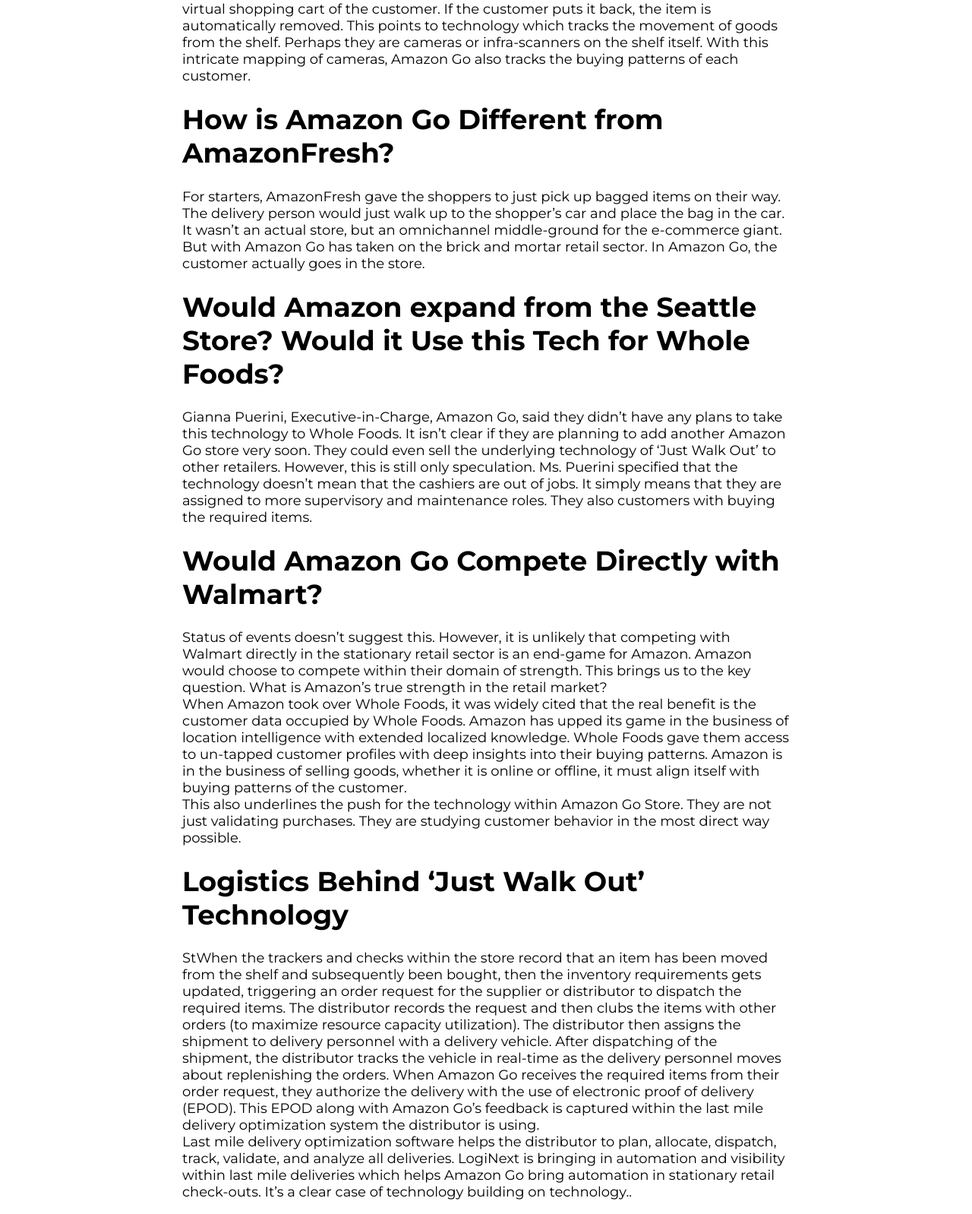
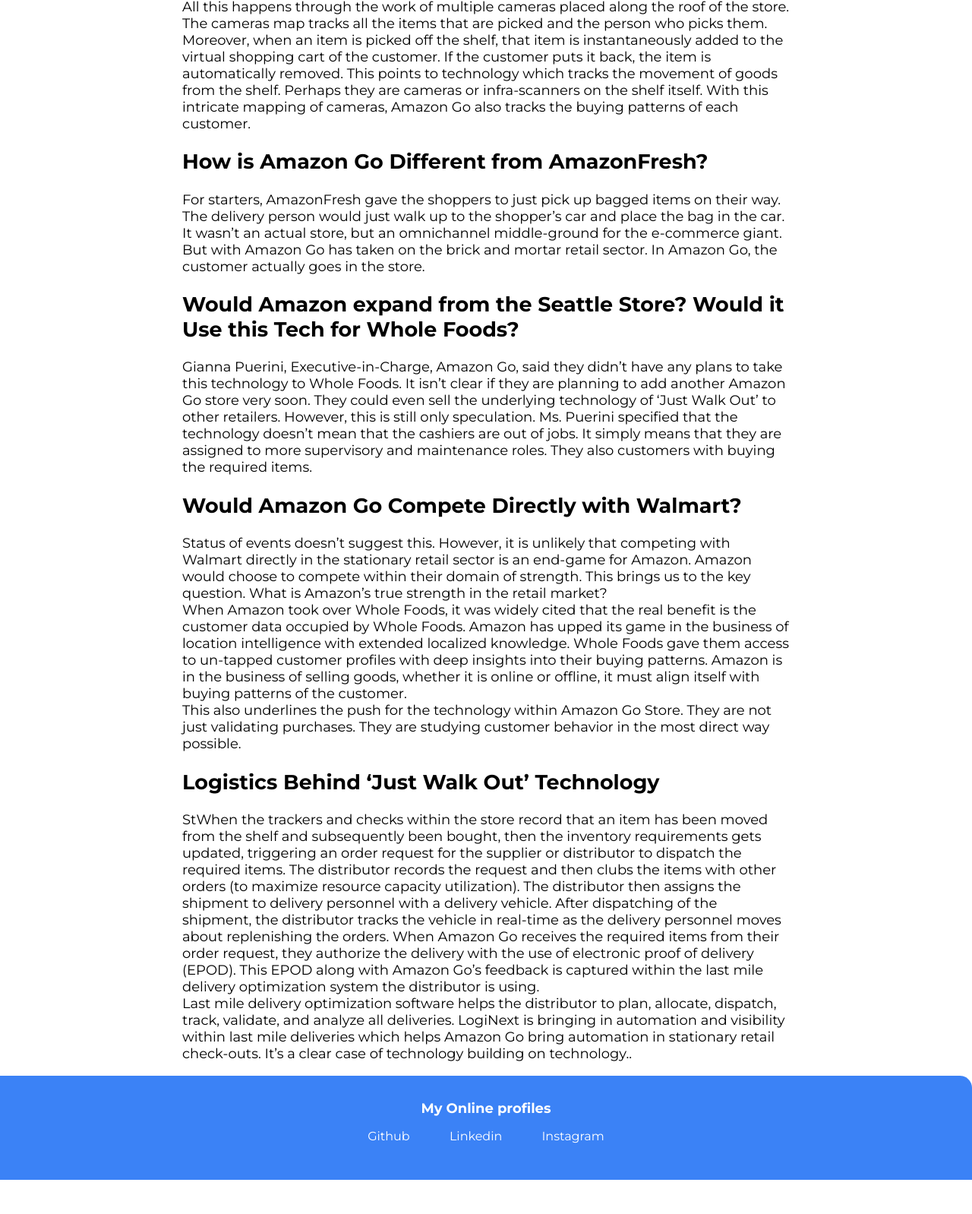
Before and after one commit to nikhiljugale007/mark3-component-library, a plain HTML site: page personal_blog.html in a window 1280 px wide. Shown: the part 799-2397 px from the top of the page at 76% size. After the commit the page ends 2352 px from the top, so only its background shows below. Drawn offline with Linux system fonts and the light colour scheme.

Commit message:
upadte to personal_blog section

```diff
--- a/personal_blog.html
+++ b/personal_blog.html
@@ -7,22 +7,21 @@
     <link rel="stylesheet" href="styles.css"/>
 </head>
 <body>
-    <div class="container ">
-        <h2>Nikhil Jugales personal blog</h2>
-    </div>
+    <nav class = 'navigation container' >
+        <div class='nav-brand' >@nikhiljugale007</div>
+    </nav>
 
-    <!-- <section class="section off-white" >
-        <div class="container  container-center">
-            <h1 style="text-align:left; padding:0px;">All about Amazon Go.</h1   >
-            <p>November, 2020 | 5 minute read</p>
-            <img class= "blog-image" src = "/images/react.svg"/>
-        </div>
-    </section> -->
+    <header class="hero" >
+        <img class="hero-image" src = "/images/go.jpg"/>
+        <h1 class="hero-heading">All you need to know about Amazon Go...</h1>
+    </header>
 
-    <div class="blog-section-center" >
-        <h1>All about Amazon Go...</h1>
+    <!-- <div class="blog-section-center" >
+        <h1></h1>
+        <small style = "margin: 1rem;">This is copy blog <a href="https://loginextsolutions.com/blog/amazon-go-just-walk-out-technology-for-retail-would-it-be-a-game-changer/">original blog</a> </small>
+
         <img class= "blog-image" src = "/images/go.jpg"/>
-    </div>
+    </div> -->
 
     <section>
     <div class="blog-section-center" >
@@ -32,7 +31,7 @@
     </div>
     </section class="off-white">
     <div class="blog-section-center " >
-        <h1>What is Just Walk Out Technology??</h1>
+        <h2>What is Just Walk Out Technology??</h2>
         <p>
             Amazon users (who have their app downloaded in their smartphones) must scan the app along the path of entry. The entry seems like a subway station with a turnstile missing. Once the customer is in the store, they can pick up any number of items they require and simply put it in their carry bag. Amazon Go has decided to go minimalistic here with no carts or trolleys available. With the required items in their bag, the customers can simply walk out of the store. The application would generate a receipt for the purchases and the total amount would be charged to the Amazon account associated with the application.
             <br>
@@ -41,21 +40,21 @@
     </div>
 
     <div class="blog-section-center" >
-        <h1>How is Amazon Go Different from AmazonFresh?</h1>
+        <h2>How is Amazon Go Different from AmazonFresh?</h2>
         <p>
             For starters, AmazonFresh gave the shoppers to just pick up bagged items on their way. The delivery person would just walk up to the shopper’s car and place the bag in the car. It wasn’t an actual store, but an omnichannel middle-ground for the e-commerce giant. But with Amazon Go has taken on the brick and mortar retail sector. In Amazon Go, the customer actually goes in the store.
         </p>
     </div>
 
     <div class="blog-section-center" >
-        <h1>Would Amazon expand from the Seattle Store? Would it Use this Tech for Whole Foods?</h1>
+        <h2>Would Amazon expand from the Seattle Store? Would it Use this Tech for Whole Foods?</h2>
         <p>
             Gianna Puerini, Executive-in-Charge, Amazon Go, said they didn’t have any plans to take this technology to Whole Foods. It isn’t clear if they are planning to add another Amazon Go store very soon. They could even sell the underlying technology of ‘Just Walk Out’ to other retailers. However, this is still only speculation. Ms. Puerini specified that the technology doesn’t mean that the cashiers are out of jobs. It simply means that they are assigned to more supervisory and maintenance roles. They also customers with buying the required items.
         </p>
     </div>
 
     <div class="blog-section-center" >
-        <h1>Would Amazon Go Compete Directly with Walmart?</h1>
+        <h2>Would Amazon Go Compete Directly with Walmart?</h2>
         <p>
             Status of events doesn’t suggest this. However, it is unlikely that competing with Walmart directly in the stationary retail sector is an end-game for Amazon. Amazon would choose to compete within their domain of strength. This brings us to the key question. What is Amazon’s true strength in the retail market?
             <br>
@@ -66,12 +65,27 @@
     </div>
 
     <div class="blog-section-center" >
-        <h1>Logistics Behind ‘Just Walk Out’ Technology</h1>
+        <h2>Logistics Behind ‘Just Walk Out’ Technology</h2>
         <p>
             StWhen the trackers and checks within the store record that an item has been moved from the shelf and subsequently been bought, then the inventory requirements gets updated, triggering an order request for the supplier or distributor to dispatch the required items. The distributor records the request and then clubs the items with other orders (to maximize resource capacity utilization). The distributor then assigns the shipment to delivery personnel with a delivery vehicle. After dispatching of the shipment, the distributor tracks the vehicle in real-time as the delivery personnel moves about replenishing the orders. When Amazon Go receives the required items from their order request, they authorize the delivery with the use of electronic proof of delivery (EPOD). This EPOD along with Amazon Go’s feedback is captured within the last mile delivery optimization system the distributor is using.
             <br>
             Last mile delivery optimization software helps the distributor to plan, allocate, dispatch, track, validate, and analyze all deliveries. LogiNext is bringing in automation and visibility within last mile deliveries which helps Amazon Go bring automation in stationary retail check-outs. It’s a clear case of technology building on technology..
         </p>
     </div>
+
+    <footer class="footers ">
+        <div class="footer-header" >My Online profiles</div>
+        <ul class="social-links list-non-bulle">
+            <li class = 'list-item-inline'>
+                <a class="links" href="https://github.com/nikhiljugale007">Github</a>
+            </li>
+            <li class = 'list-item-inline'>
+                <a class="links " href="https://www.linkedin.com/in/nikhiljugale007/">Linkedin</a>
+            </li>
+            <li class = 'list-item-inline'>
+                <a class="links" href="https://www.instagram.com/nikhiljugale007/">Instagram</a>
+            </li>
+        </ul>
+    </footer>
 </body>
 </html>
```
